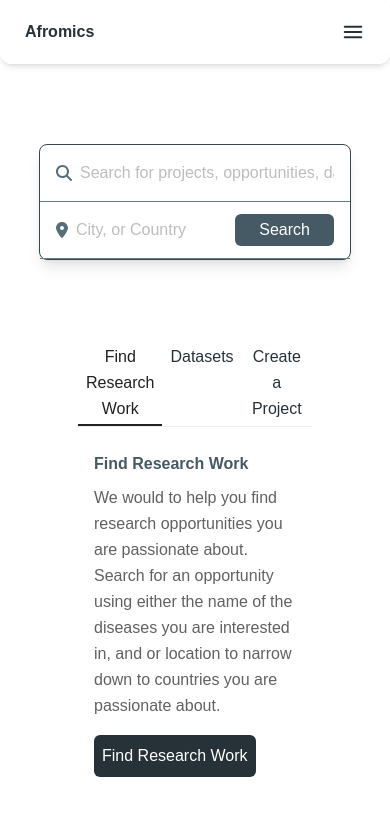
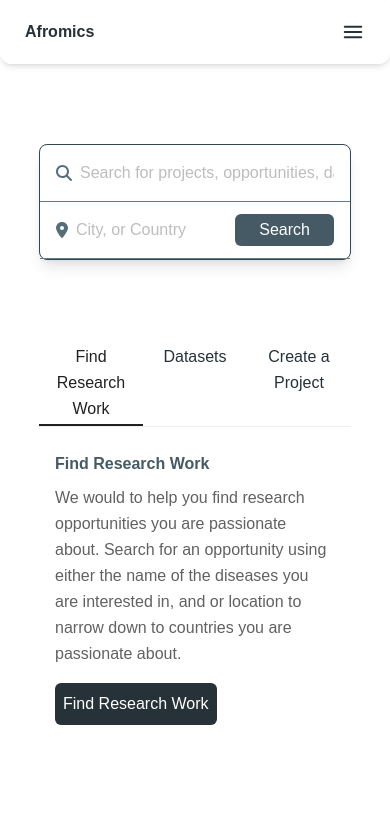
Before and after one commit to MillicentMalinga/afromics, a React (Create React App) app: page /researchers in a window 390 px wide. Shown: the top 816 px of the page. Built offline with nearby package versions, Linux system fonts and the light colour scheme.

Commit message:
Update Dashboard.jsx

```diff
--- a/src/pages/Dashboard.jsx
+++ b/src/pages/Dashboard.jsx
@@ -27,7 +27,7 @@
 
 </form>
 
-<div className="flex flex-row gap-4 w-3/5 self-center mx-auto">
+<div className="flex flex-row gap-4 lg:w-3/5 sm:w-4/5 self-center mx-auto">
   <DashTabs />
 </div>
 
```
